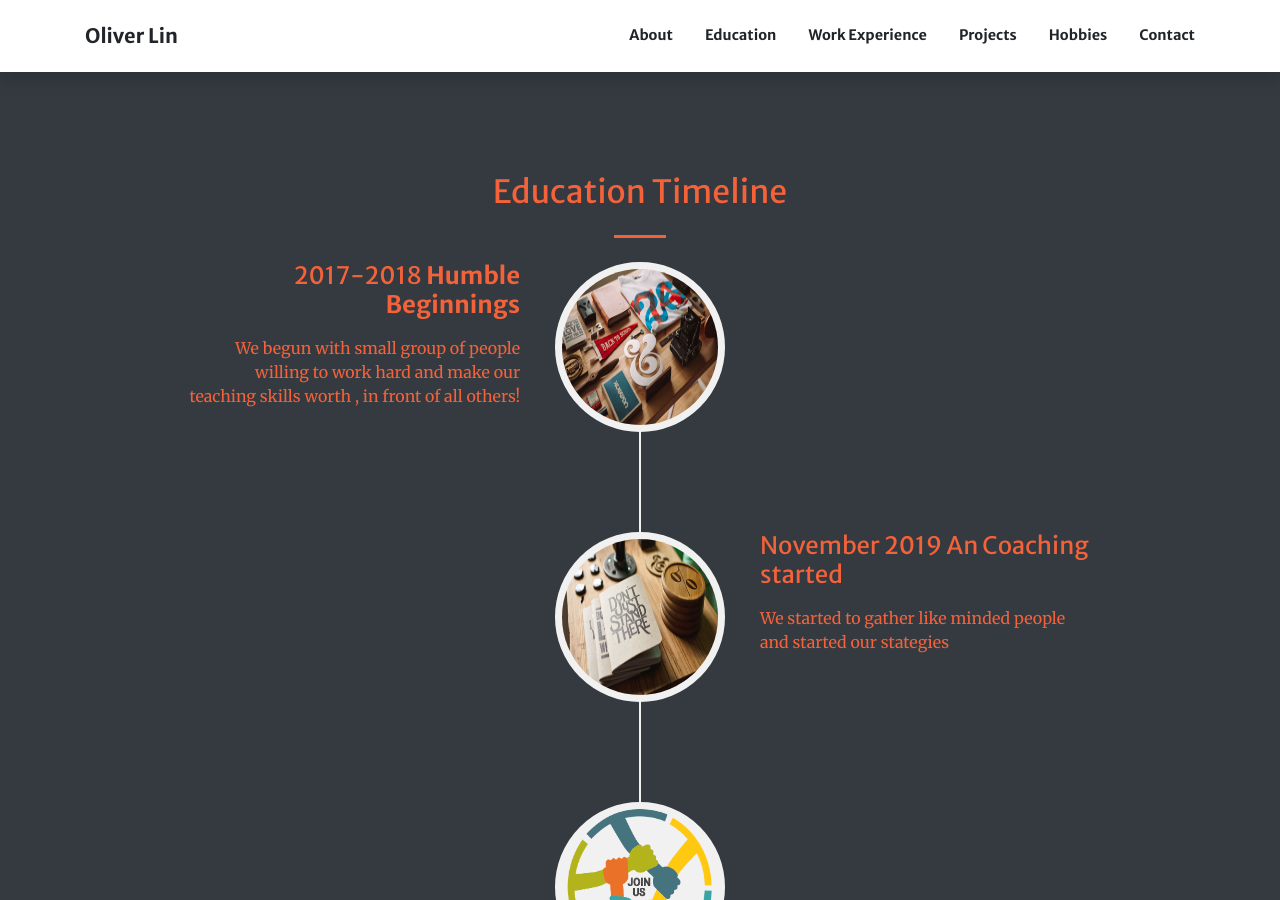
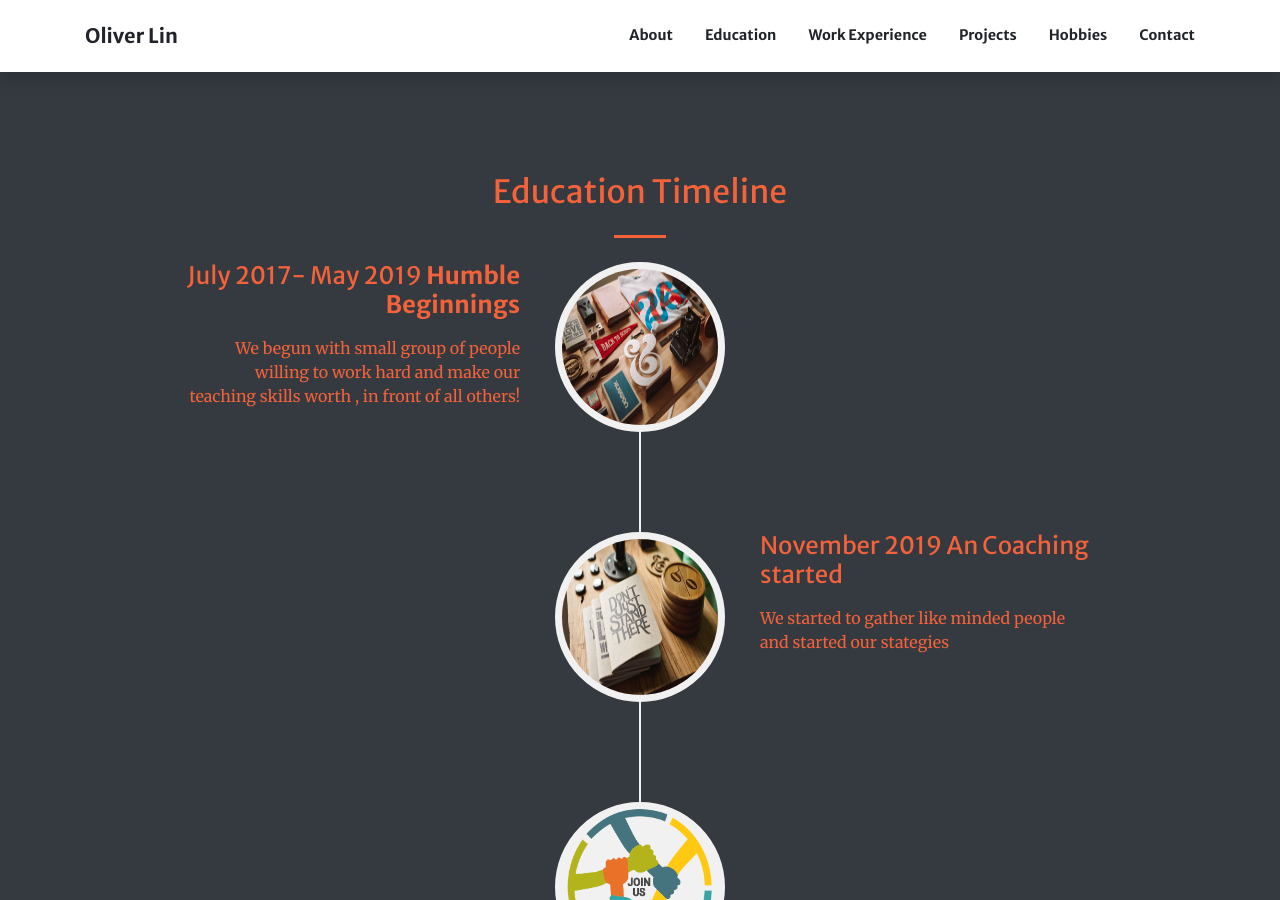
Before and after one commit to oliverlintl/oliverlintl.github.io, a Jekyll site: the page built from index.md, in a window 1280 px wide and 900 px high, scrolled down 1357 px. Built offline with Jekyll 4.4.1, drawn with Linux system fonts in a browser that asks for light colours.

Commit message:
Update index.md

```diff
--- a/index.md
+++ b/index.md
@@ -29,7 +29,7 @@ sections:
     actions:
       - image: assets/img/portfolio/thumbnails/1.jpg
         title: >+
-          2017-2018
+          July 2017- May 2019
           **Humble Beginnings**
         text: >-
           We begun with small group of people willing to work hard and make our
```
